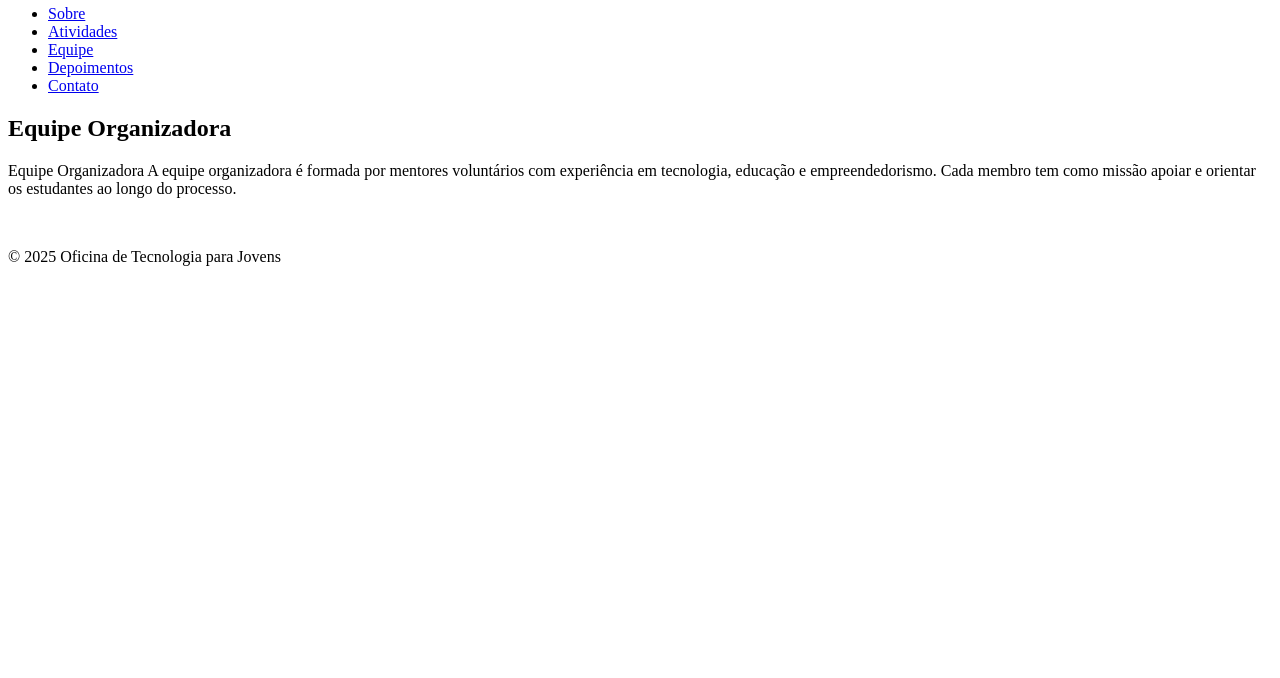
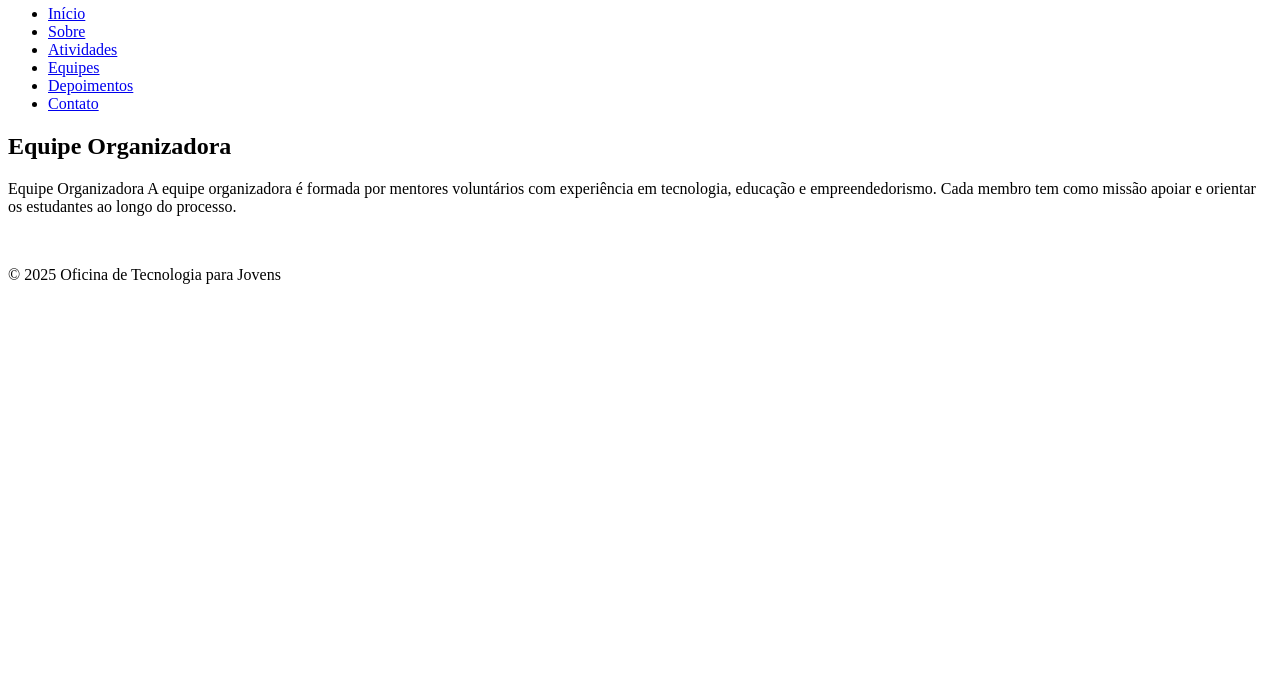
Before and after one commit to IFSPBRA-LPW/tags-semanticas-Jhuan-Martins, a plain HTML site: page html/equipe.html in a window 1280 px wide. Shown: the part 122-800 px from the top of the page. Drawn offline with Linux system fonts and the light colour scheme.

Commit message:
alterações finais

```diff
--- a/html/equipe.html
+++ b/html/equipe.html
@@ -11,9 +11,10 @@
         <h2>Bem-vindos à Oficina de Tecnologia</h2>
         <nav>
             <ul>
+                <li><a href="index.html">Início</a></li>
                 <li><a href="sobre.html">Sobre</a></li>
                 <li><a href="atividades.html">Atividades</a></li>
-                <li><a href="equipe.html">Equipe</a></li>
+                <li><a href="equipe.html">Equipes</a></li>
                 <li><a href="depoimentos.html">Depoimentos</a></li>
                 <li><a href="contato.html">Contato</a></li>
             </ul>
```
Also changed, not shown: html/atividades.html (+1 -0 lines), html/contato.html (+1 -0 lines), html/depoimentos.html (+1 -0 lines), html/index.html (+1 -0 lines), html/sobre.html (+1 -0 lines).
